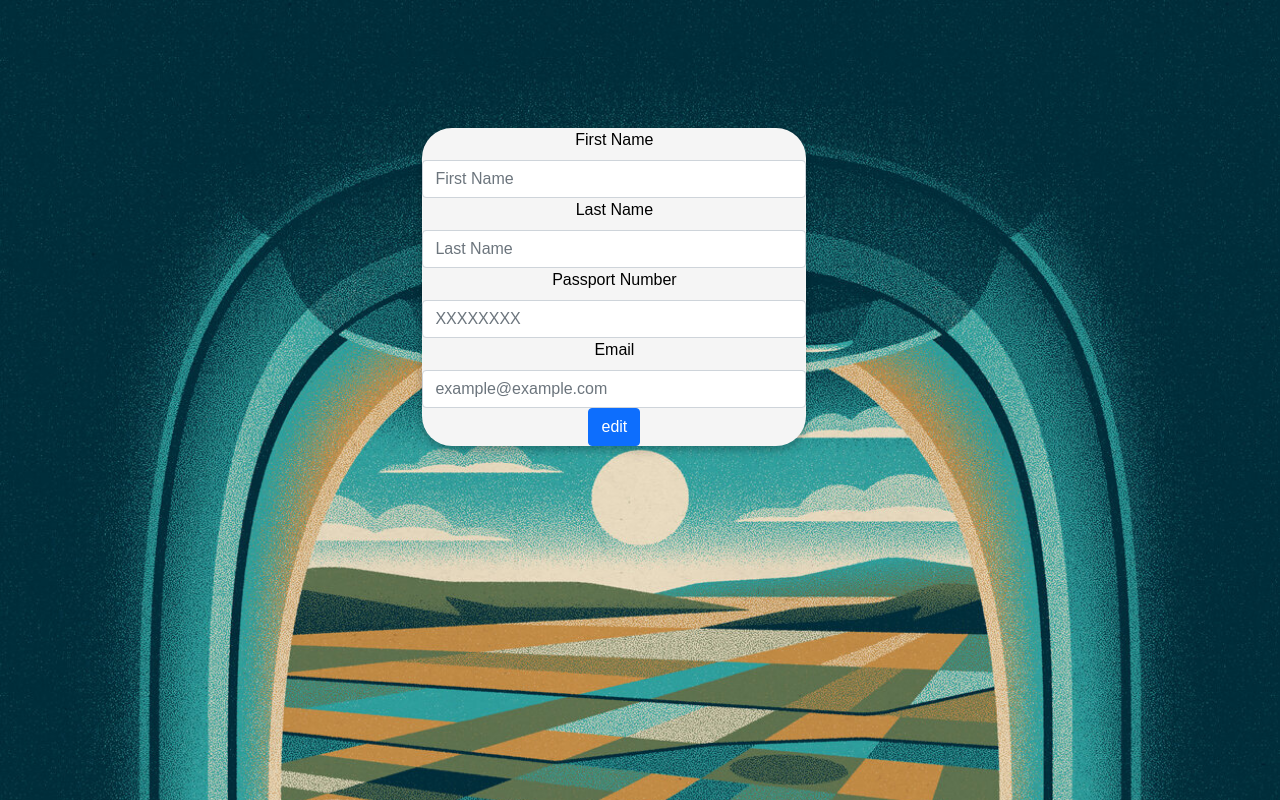
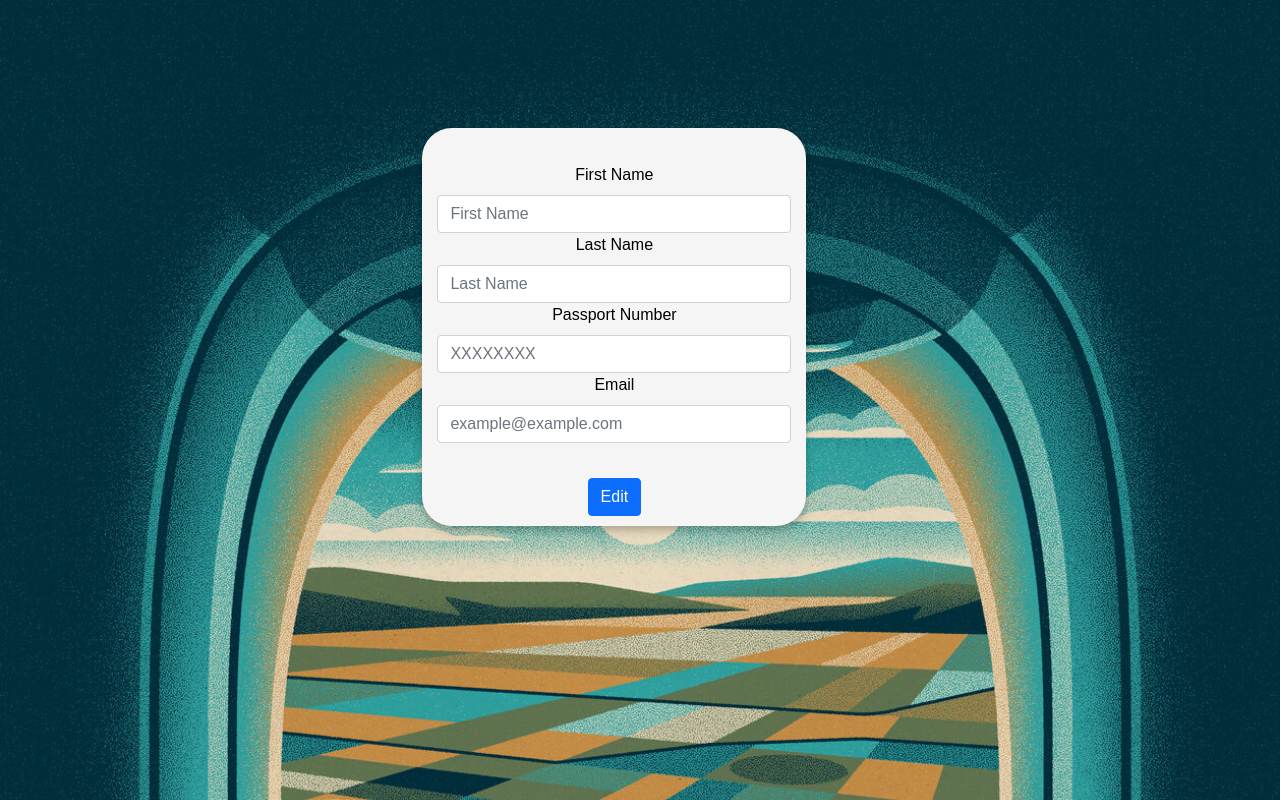
Before and after one commit to advanced-computer-lab/Beef-or-Chicken, a React (Create React App) app in the folder FrontEnd/: page /ViewUserInfo in a window 1280 px wide. Built offline with nearby package versions, Linux system fonts and the light colour scheme; no server answers.

Commit message:
css modifications in viewUserInfo

```diff
--- a/FrontEnd/src/Components/User/UpdateUserInfo.js
+++ b/FrontEnd/src/Components/User/UpdateUserInfo.js
@@ -40,6 +40,8 @@ const useStyles = makeStyles((theme) => ({
 
 
     },
+
+
 
     padding:{
 
@@ -175,7 +177,8 @@ function UpdateUserInfo(prop) {
                     />
                 </div>
 
-
+                <div class="padding">
+                    </div>
 
                   <input   onClick={() => {onSubmit() }}
                     class="btn btn-primary"
@@ -193,18 +196,6 @@ function UpdateUserInfo(prop) {
 
 
 
-{/* <Button onClick={() => {onSubmit() }}
-                  variant="outlined"
-                   size="medium"
-                    color="primary"
-
-
-                    // class="btn btn-primary"
-                    // type="submit"
-                // className="btn btn-outline-warning btn-block mt-4"
-                submitBeEdek/>  */}
-
-
     </Box>
     </div>
         </div>
--- a/FrontEnd/src/Components/User/ViewUserInfo.css
+++ b/FrontEnd/src/Components/User/ViewUserInfo.css
@@ -13,12 +13,15 @@
 
 
         padding: spacing(3, 2);
+        padding-right: 15px;
+        padding-left: 15px;
         margin-left: 33%;
         height: 75%;
         width: 30%;
         text-Align: center;
         border-Radius: 30px;
-        padding-Top: 65;
+        padding-top: 35px;
+        padding-bottom: 10px;
         background-Color: #f5f5f5;
         box-Shadow: 0px 4px 8px 0 rgba(0.25, 0.25, 0.25, 0.25);
 
--- a/FrontEnd/src/Components/User/ViewUserInfo.js
+++ b/FrontEnd/src/Components/User/ViewUserInfo.js
@@ -186,6 +186,9 @@ class viewUserInfo extends Component {
                 // className="btn btn-outline-warning btn-block mt-4"
                 />  */}
 
+                <div class="padding">
+                    </div>
+
                 <Link to={  { pathname: `/UpdateUserInfo/${this.state.id}`  } }>
                                     {/* <IconButton  onClick={handleSubmit}>
                                         <EditIcon />
@@ -194,7 +197,7 @@ class viewUserInfo extends Component {
                     <input
                     class="btn btn-primary"
                     type="submit"
-                    value="edit"
+                    value="Edit"
 
                 // className="btn btn-outline-warning btn-block mt-4"
                 />
```
